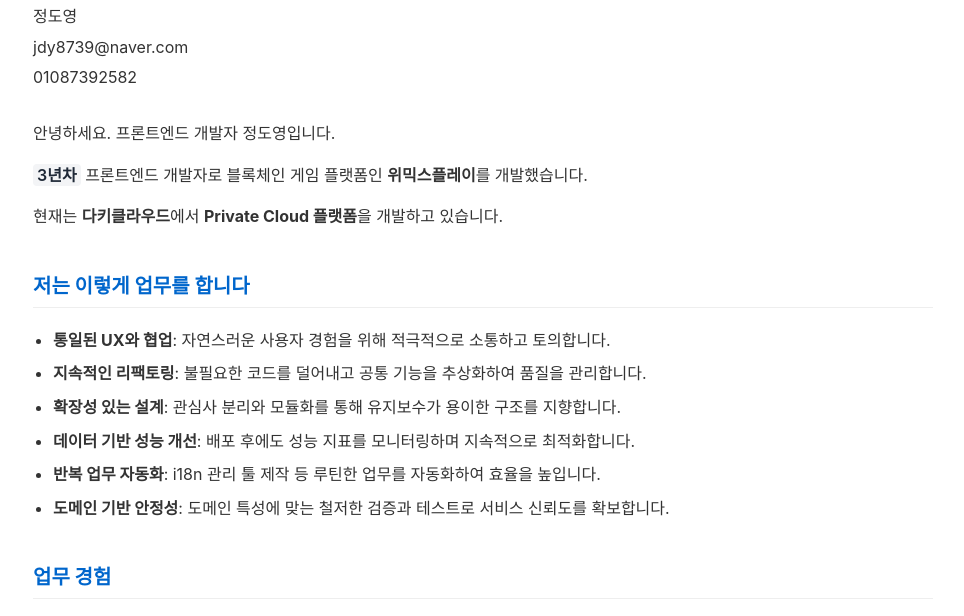
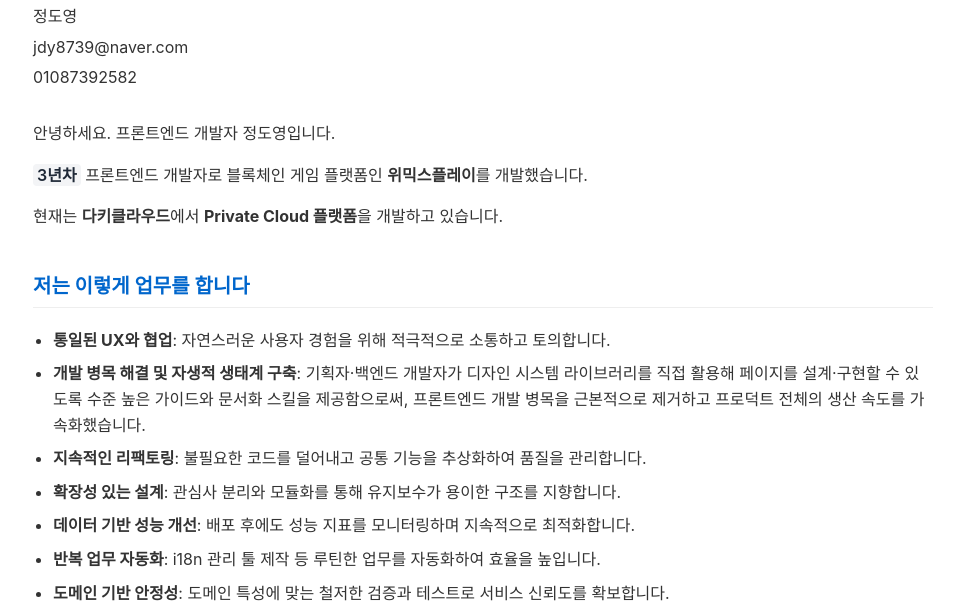
Before and after one commit to jdy8739/resume, a plain HTML site: page resume.html in a window 1280 px wide. Shown: the part 107-723 px from the top of the page, without its empty margins (157-1121 px from the left). Drawn offline with Linux system fonts and the light colour scheme.

Commit message:
Update work philosophy with design system synergy achievement

```diff
--- a/resume.html
+++ b/resume.html
@@ -90,6 +90,7 @@
         <h2>저는 이렇게 업무를 합니다</h2>
         <ul>
             <li><strong>통일된 UX와 협업</strong>: 자연스러운 사용자 경험을 위해 적극적으로 소통하고 토의합니다.</li>
+            <li><strong>개발 병목 해결 및 자생적 생태계 구축</strong>: 기획자·백엔드 개발자가 디자인 시스템 라이브러리를 직접 활용해 페이지를 설계·구현할 수 있도록 수준 높은 가이드와 문서화 스킬을 제공함으로써, 프론트엔드 개발 병목을 근본적으로 제거하고 프로덕트 전체의 생산 속도를 가속화했습니다.</li>
             <li><strong>지속적인 리팩토링</strong>: 불필요한 코드를 덜어내고 공통 기능을 추상화하여 품질을 관리합니다.</li>
             <li><strong>확장성 있는 설계</strong>: 관심사 분리와 모듈화를 통해 유지보수가 용이한 구조를 지향합니다.</li>
             <li><strong>데이터 기반 성능 개선</strong>: 배포 후에도 성능 지표를 모니터링하며 지속적으로 최적화합니다.</li>
```
